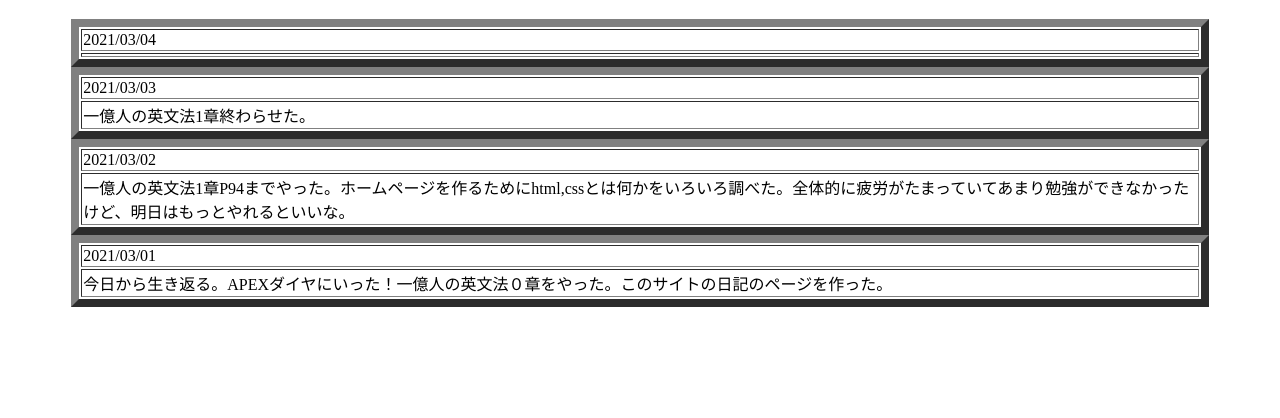
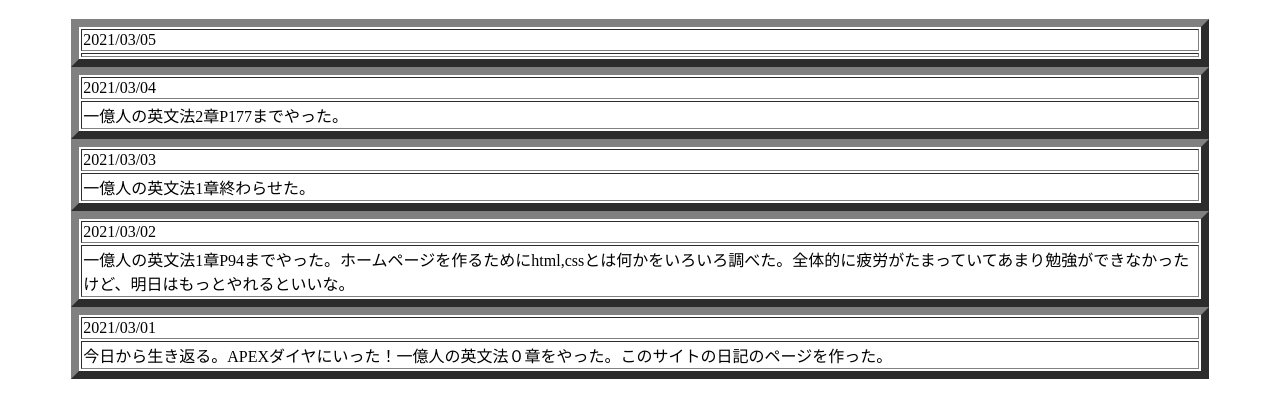
Before and after one commit to YoheiAshino/MyBlog.github.io, a plain HTML site: page diary.html in a window 1280 px wide. Shown: the part 70-488 px from the top of the page. Drawn offline with Linux system fonts and the light colour scheme.

Commit message:
Update diary.html

```diff
--- a/diary.html
+++ b/diary.html
@@ -6,8 +6,11 @@
   <body>
     <h1>日記</h1>
     <table border="8" width="90%" align="center">
+      <tr><td>2021/03/05</td></tr>
+      <tr><td></td></tr>
+    <table border="8" width="90%" align="center">
       <tr><td>2021/03/04</td></tr>
-      <tr><td></td></tr>
+      <tr><td>一億人の英文法2章P177までやった。</td></tr>
     <table border="8" width="90%" align="center">
       <tr><td>2021/03/03</td></tr>
       <tr><td>一億人の英文法1章終わらせた。</td></tr>
```
